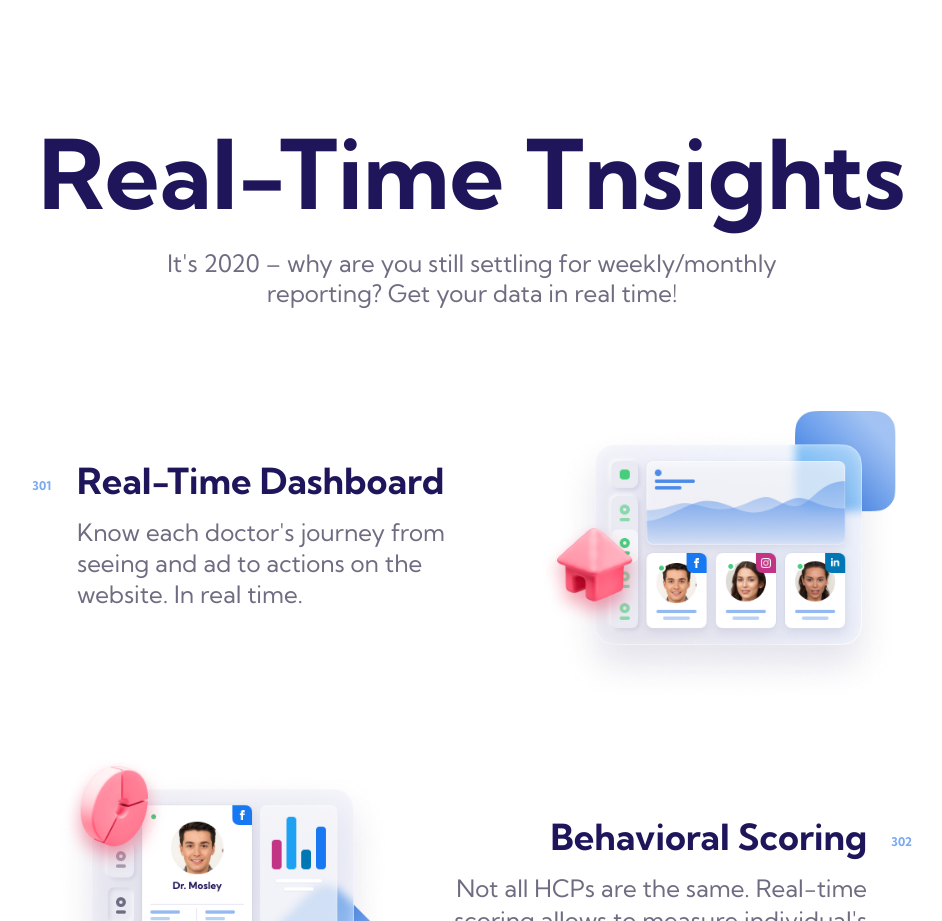
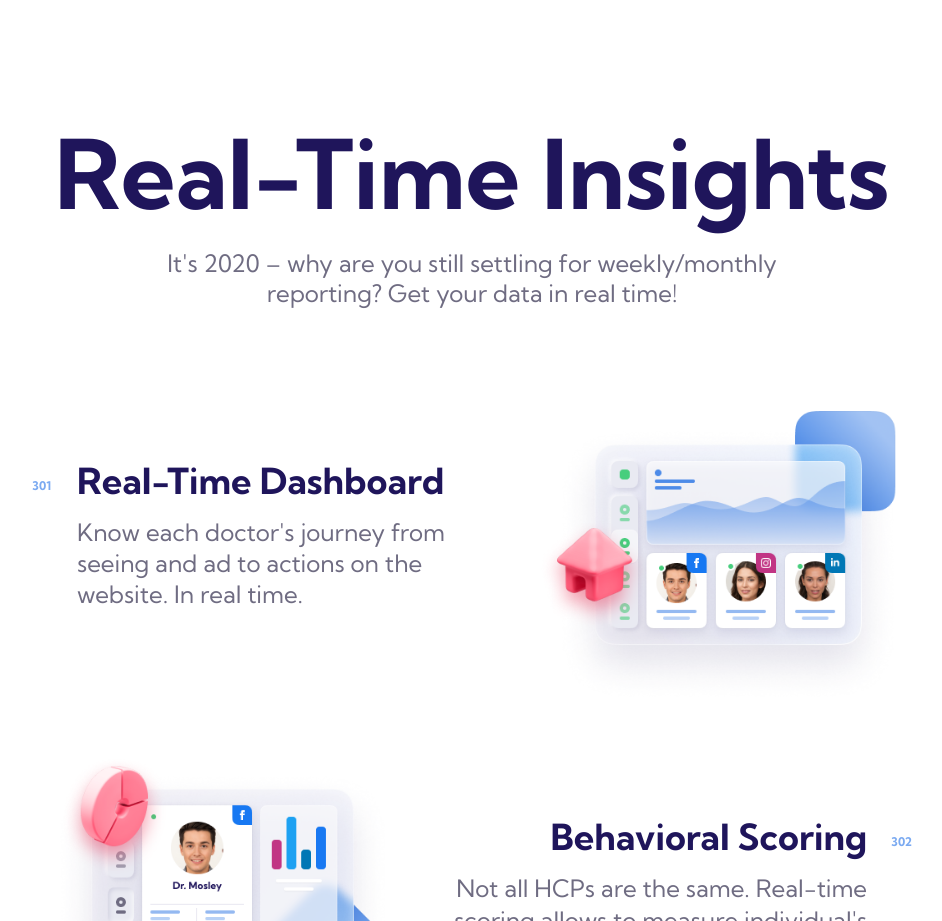
Before and after one commit to Flourens/uptest.github.io, a website built with Parcel: page index.html in a window 1280 px wide. Shown: the part 5460-6381 px from the top of the page, without its empty margins (168-1110 px from the left). Built offline with nearby package versions, Linux system fonts and the light colour scheme; what scrollmagic, scrollmagic-plugin-gsap would draw is missing.

Commit message:
fix issues

```diff
--- a/index.html
+++ b/index.html
@@ -234,7 +234,7 @@
 
             <div id="subsection-3" class="section__sub js-menu-trigger">
                 <div class="content_width">
-                    <h2 class="section__title section__title--blue">Real-Time Tnsights</h2>
+                    <h2 class="section__title section__title--blue">Real-Time Insights</h2>
                     <h3 class="section__sub-title section__sub-title--grey">It's 2020 – why are you still settling for weekly/monthly reporting? Get your data in real time!</h3>
                     <div class="two-column mt-30">
                         <div class="two-column__info">
```
